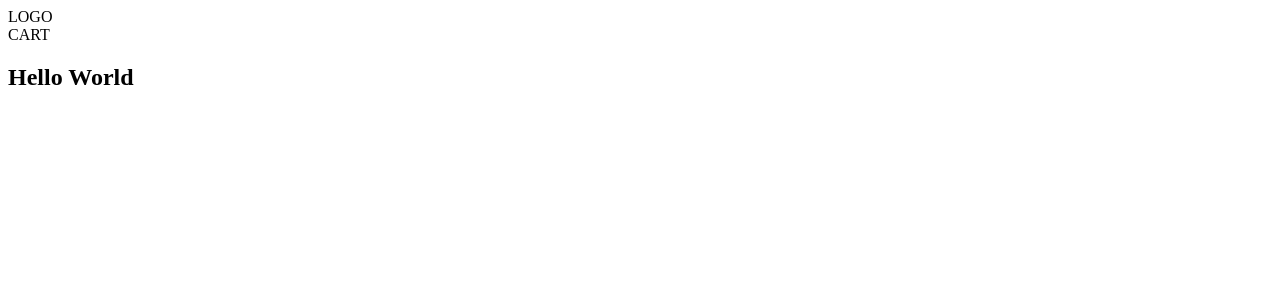
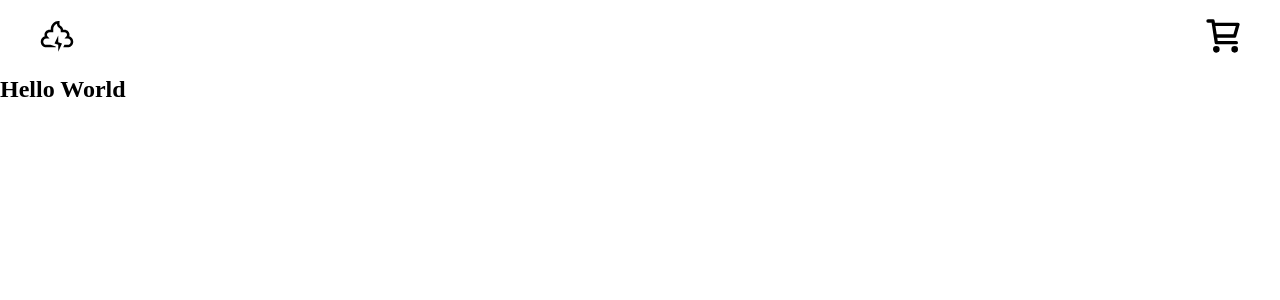
Before and after one commit to Albatraoz12/shitshop, a React (Vite) app: page / in a window 1280 px wide. Shown: the top 300 px of the page. Built offline with nearby package versions, Linux system fonts and the light colour scheme.

Commit message:
create navbar with links

```diff
--- /dev/null
+++ b/src/App.css
@@ -0,0 +1,15 @@
+* {
+  box-sizing: border-box;
+  margin: 0;
+  padding: 0;
+}
+
+.navbar {
+  display: flex;
+  width: 100%;
+  padding: 1rem;
+  padding-inline: 2rem;
+  flex-direction: row;
+  justify-content: space-between;
+  align-items: center;
+}
--- a/src/App.jsx
+++ b/src/App.jsx
@@ -1,5 +1,6 @@
 import { BrowserRouter, Routes, Route } from 'react-router-dom';
 import Navbar from './compoment/Navbar';
+import './App.css';
 
 function App() {
   return (
--- a/src/compoment/Navbar.jsx
+++ b/src/compoment/Navbar.jsx
@@ -1,8 +1,18 @@
+import { Link } from 'react-router-dom';
+
 const Navbar = () => {
   return (
-    <nav>
-      <div>LOGO</div>
-      <div>CART</div>
+    <nav className='navbar'>
+      <div className='logo'>
+        <Link to='/'>
+          <img src='/logo.svg' alt='logo' height={40} width={50} />
+        </Link>
+      </div>
+      <div className='cart'>
+        <Link to='/cart'>
+          <img src='/cart.svg' alt='cart' height={40} width={50} />
+        </Link>
+      </div>
     </nav>
   );
 };
```
